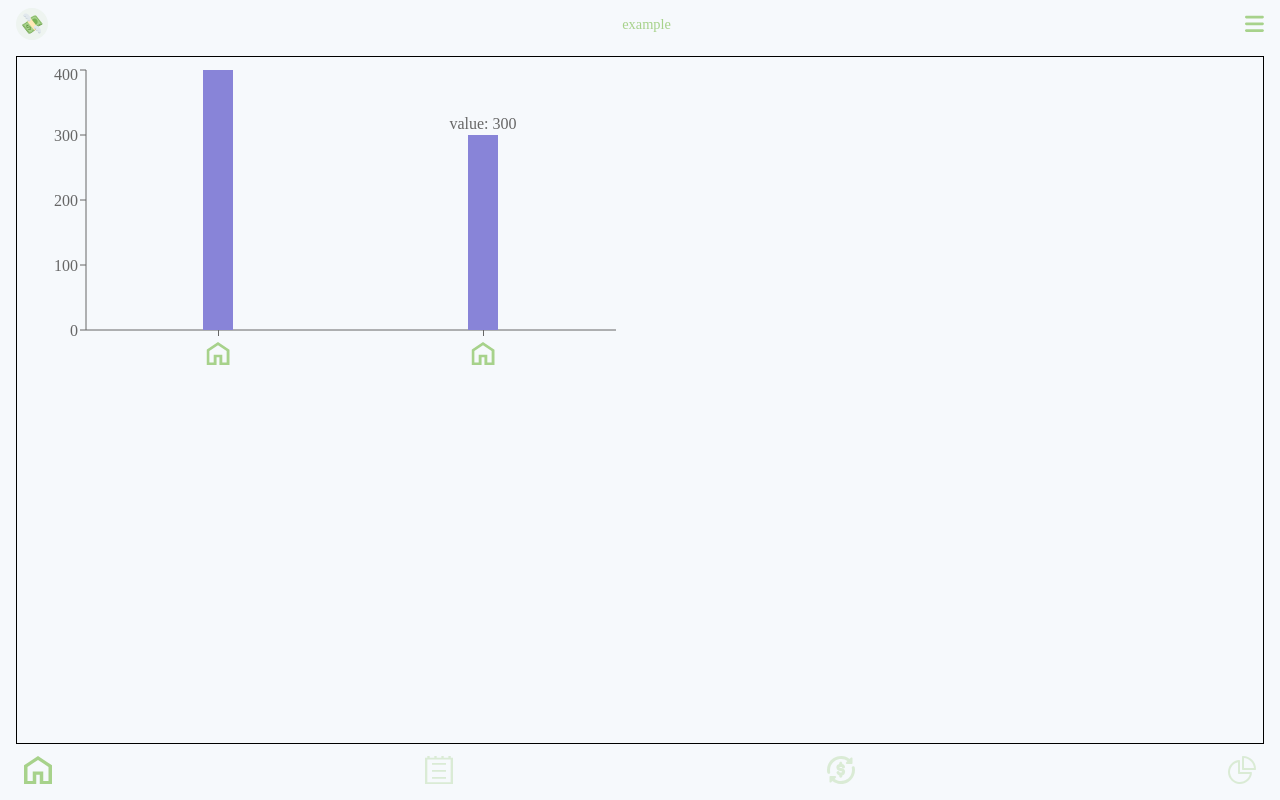
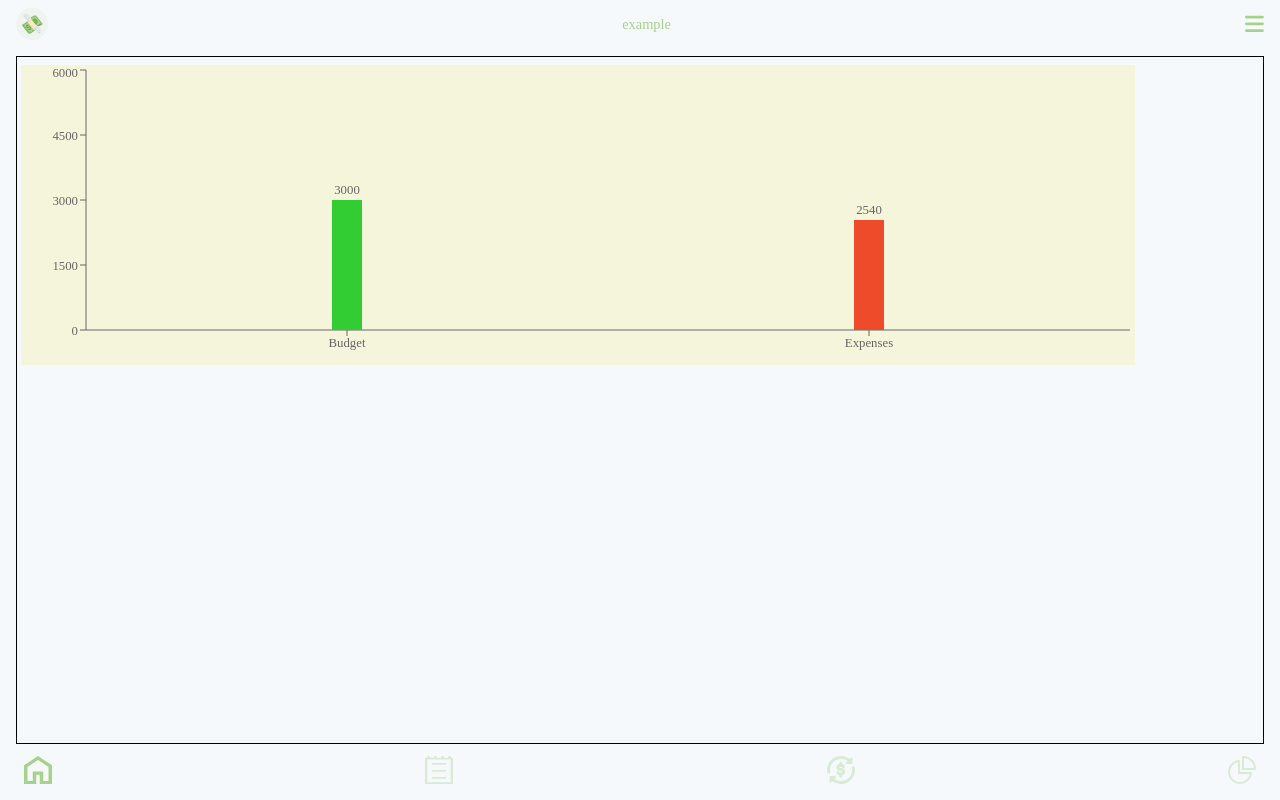
Before and after one commit to slmthang/wings, a React (Vite) app: page / in a window 1280 px wide. Built offline with nearby package versions, Linux system fonts and the light colour scheme.

Commit message:
testing recharts

```diff
--- a/src/views/Login.jsx
+++ b/src/views/Login.jsx
@@ -1,48 +1,38 @@
 
-import { BarChart, Bar, XAxis, YAxis } from 'recharts';
+import { BarChart, Bar, XAxis, YAxis, ResponsiveContainer, Cell } from 'recharts';
 import './Login.scss';
-const data = [{name: 'Page A', uv: 400, pv: 2400, amt: 2400}, {name: 'Page B', uv: 300, pv: 2100, amt: 2100}];
-
-const renderCustomAxisTick = ({ x, y, payload }) => {
-  let path = '';
-
-  switch (payload.value) {
-    case 'Page A':
-      path = 'M2.875 20.4444H7.1875V12.7778H15.8125V20.4444H20.125V8.94444L11.5 3.19444L2.875 8.94444V20.4444ZM0 23V7.66667L11.5 0L23 7.66667V23H12.9375V15.3333H10.0625V23H0Z'
-      break;
-    case 'Page B':
-      path = 'M2.875 20.4444H7.1875V12.7778H15.8125V20.4444H20.125V8.94444L11.5 3.19444L2.875 8.94444V20.4444ZM0 23V7.66667L11.5 0L23 7.66667V23H12.9375V15.3333H10.0625V23H0Z'
-      break;
-    default:
-      path = '';
-  }
-
-  return (
-    <svg x={x - 12} y={y + 4} width={30} height={30} viewBox={`0 0 30 30` } fill="blue" xmlns="http://www.w3.org/2000/svg">
-      <path d={path} fill="#A7D28B" className='path'/>
-    </svg>
-  );
-};
+const data = [{name: 'Budget', value: 3000}, {name: 'Expenses', value: 2540}];
 
 
 const renderCustomBarLabel = ({ payload, x, y, width, height, value }) => {
-  return <text x={x + width / 2} y={y} fill="#666" textAnchor="middle" dy={-6}>{`value: ${value}`}</text>;
+  return <text x={x + width / 2} y={y} fill="#666" textAnchor="middle" dy={-6}>{`${value}`}</text>;
 };
-// const renderLabel = function(entry) {
-//   return entry.name;
-// }
 
 const renderBarChart = (
-  <BarChart width={600} height={300} data={data}>
-    <XAxis dataKey="name" tick={renderCustomAxisTick} />
-    <YAxis />
-    <Bar dataKey="uv" barSize={30} fill="#8884d8"
-      label={renderCustomBarLabel}/>
+  <BarChart data={data}>
+    <XAxis dataKey="name"/>
+    <YAxis domain={[0, 'dataMax + 3000']}/>
+    <Bar dataKey="value" barSize={30} label={renderCustomBarLabel}>
+      {
+        data.map((entry, index) => (
+          <Cell key={`cell-${entry.name.toLowerCase()}`} fill={entry.name.toLowerCase() === 'budget' ? '#32CD32' : '#EE4B2B'} />
+        ))
+      }
+    </Bar>
   </BarChart>
 );
 
 
+
+
 export default function Login() {
 
-    return renderBarChart;
+    return (
+      <div id='charts'>
+        <ResponsiveContainer id='chart1' width="90%" height={300}>
+          {renderBarChart}
+        </ResponsiveContainer>
+      </div>
+
+    )
 }
--- a/src/views/Login.scss
+++ b/src/views/Login.scss
@@ -1,5 +1,11 @@
 
-.path {
-    width: 30px;
-    height: 30px;
+
+#charts {
+    width: 100%;
+    height: 100%;
+    font-size: 0.8rem;
 }
+
+#chart1 {
+    background-color: beige;
+}
```
